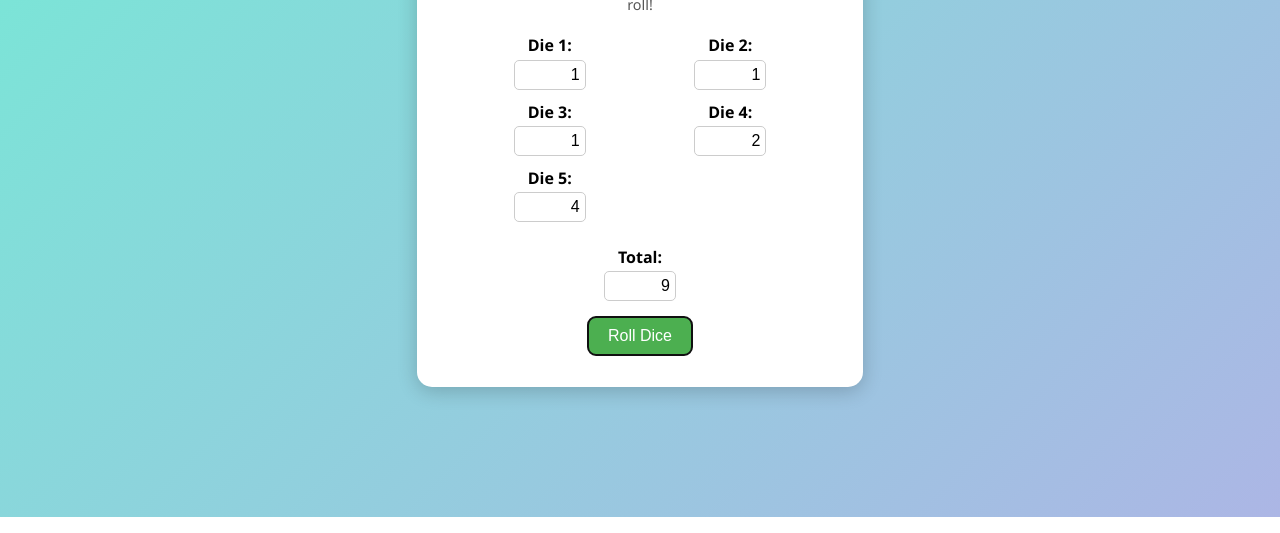
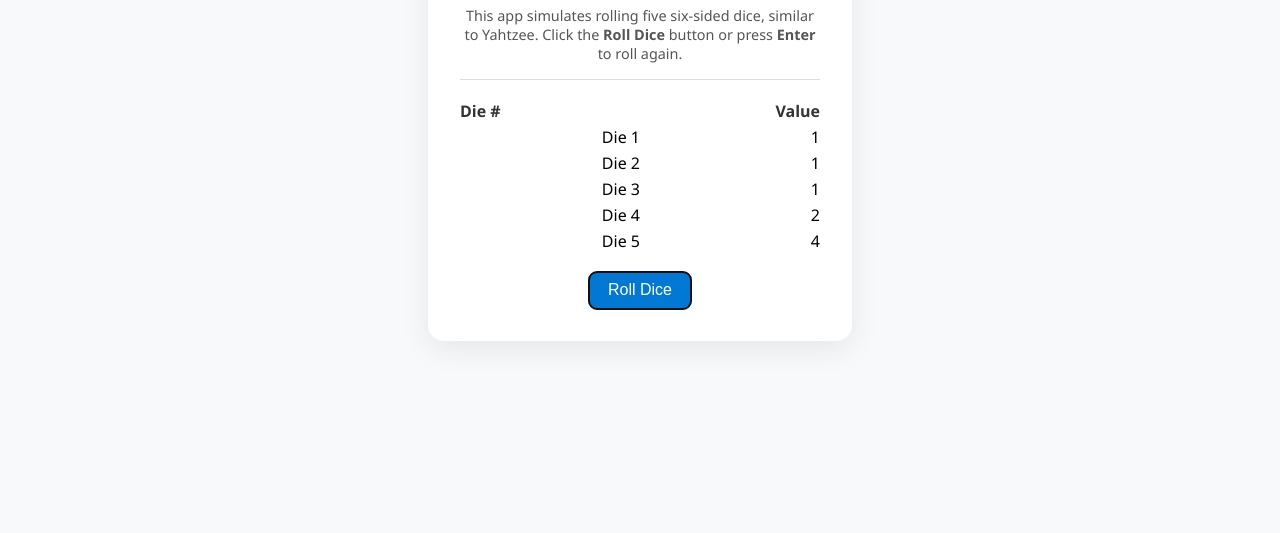
Before and after one commit to abhishekraj2028/web-dice-roller-abhi, a plain HTML site: page index.html in a window 1280 px wide. Shown: the part 283-816 px from the top of the page. Drawn offline with Linux system fonts and the light colour scheme.

Commit message:
Second commit

```diff
--- a/index.html
+++ b/index.html
@@ -1,52 +1,32 @@
 <!DOCTYPE html>
 <html lang="en">
 <head>
-  <meta charset="UTF-8" />
-  <meta name="viewport" content="width=device-width, initial-scale=1.0" />
-  <title>Web Dice Roller 🎲</title>
-  <link rel="stylesheet" href="style.css" />
+  <meta charset="UTF-8">
+  <meta name="viewport" content="width=device-width, initial-scale=1.0">
+  <title>Web Dice Roller</title>
+  <link rel="stylesheet" href="style.css">
 </head>
 <body onload="rollDice()">
+  <main class="container">
+    <h1>🎲 Web Dice Roller</h1>
 
-  <div class="container">
-    <h1>🎲 Web Dice Roller</h1>
-    <p class="instructions">
-      Click "Roll Dice" or press Enter to roll 5 six-sided dice.
-      Each field below shows the result of a random roll!
-    </p>
+    <section class="instructions">
+      <p>
+        This app simulates rolling five six-sided dice, similar to Yahtzee.
+        Click the <strong>Roll Dice</strong> button or press <strong>Enter</strong> to roll again.
+      </p>
+    </section>
 
-    <form id="diceForm" onsubmit="rollDice(); return false;">
-      <div class="dice-grid">
-        <div>
-          <label for="die1">Die 1:</label>
-          <input type="text" id="die1" readonly />
-        </div>
-        <div>
-          <label for="die2">Die 2:</label>
-          <input type="text" id="die2" readonly />
-        </div>
-        <div>
-          <label for="die3">Die 3:</label>
-          <input type="text" id="die3" readonly />
-        </div>
-        <div>
-          <label for="die4">Die 4:</label>
-          <input type="text" id="die4" readonly />
-        </div>
-        <div>
-          <label for="die5">Die 5:</label>
-          <input type="text" id="die5" readonly />
-        </div>
+    <section class="dice-area">
+      <div class="header-row">
+        <span>Die #</span>
+        <span>Value</span>
       </div>
+      <div id="diceContainer"></div>
+    </section>
 
-      <div class="result">
-        <label for="total">Total:</label>
-        <input type="text" id="total" readonly />
-      </div>
-
-      <button id="rollBtn" type="submit" autofocus>Roll Dice</button>
-    </form>
-  </div>
+    <button id="rollBtn" autofocus onclick="rollDice()">Roll Dice</button>
+  </main>
 
   <script src="script.js"></script>
 </body>
--- a/script.js
+++ b/script.js
@@ -1,11 +1,22 @@
+// Roll 5 dice when the page loads or button is clicked
 function rollDice() {
-  const diceValues = [];
-  for (let i = 1; i <= 5; i++) {
-    const roll = Math.floor(Math.random() * 6) + 1;
-    diceValues.push(roll);
-    document.getElementById(`die${i}`).value = roll;
+  const diceContainer = document.getElementById('diceContainer');
+  diceContainer.innerHTML = '';  // clear previous rolls
+  const numDice = 5;
+
+  for (let i = 1; i <= numDice; i++) {
+    const roll = Math.floor(Math.random() * 6) + 1; // random 1–6
+    const row = document.createElement('div');
+    row.className = 'die-row';
+    row.innerHTML = `<span>Die ${i}</span><span>${roll}</span>`;
+    diceContainer.appendChild(row);
   }
-  const total = diceValues.reduce((a, b) => a + b, 0);
-  document.getElementById("total").value = total;
-  document.getElementById("rollBtn").focus(); // autofocus for Enter key
+
+  // refocus button for Enter key use
+  document.getElementById('rollBtn').focus();
 }
+
+// Allow Enter key to trigger roll
+document.addEventListener('keydown', (e) => {
+  if (e.key === 'Enter') rollDice();
+});
--- a/style.css
+++ b/style.css
@@ -1,71 +1,65 @@
 body {
   font-family: "Segoe UI", sans-serif;
-  background: linear-gradient(135deg, #74ebd5, #acb6e5);
+  background: #f7f9fb;
   display: flex;
   align-items: center;
   justify-content: center;
   height: 100vh;
-  margin: 0;
 }
 
 .container {
   background: white;
-  border-radius: 15px;
-  padding: 2rem 3rem;
-  box-shadow: 0 4px 20px rgba(0, 0, 0, 0.2);
+  border-radius: 16px;
+  padding: 2rem;
+  box-shadow: 0 8px 30px rgba(0,0,0,0.08);
+  width: 360px;
   text-align: center;
-  width: 350px;
 }
 
 h1 {
-  color: #333;
-  margin-bottom: 10px;
+  margin-top: 0;
 }
 
 .instructions {
+  font-size: 0.9rem;
+  margin-bottom: 1rem;
   color: #555;
-  font-size: 0.9rem;
-  margin-bottom: 20px;
 }
 
-.dice-grid {
-  display: grid;
-  grid-template-columns: 1fr 1fr;
-  gap: 0.7rem;
-  justify-items: center;
+.dice-area {
+  border-top: 1px solid #ddd;
+  margin-top: 1rem;
+  padding-top: 1rem;
 }
 
-label {
-  display: block;
-  font-weight: bold;
-  margin-bottom: 0.2rem;
+.header-row,
+.die-row {
+  display: flex;
+  justify-content: space-between;
+  margin: 0.25rem 0;
 }
 
-input {
-  width: 60px;
-  text-align: right;
-  padding: 5px;
-  border: 1px solid #ccc;
-  border-radius: 5px;
-  font-size: 1rem;
+.header-row {
+  font-weight: bold;
+  color: #333;
 }
 
-.result {
-  margin-top: 1.5rem;
-  margin-bottom: 1rem;
+.die-row span {
+  width: 50%;
+  text-align: right;
 }
 
 button {
-  background-color: #4CAF50;
+  margin-top: 1rem;
+  padding: 0.6rem 1.2rem;
+  font-size: 1rem;
+  background: #0078d4;
   color: white;
   border: none;
-  padding: 10px 20px;
   border-radius: 8px;
   cursor: pointer;
-  font-size: 1rem;
-  transition: background 0.3s;
 }
 
 button:hover {
-  background-color: #45a049;
+  background: #005fa3;
 }
```
